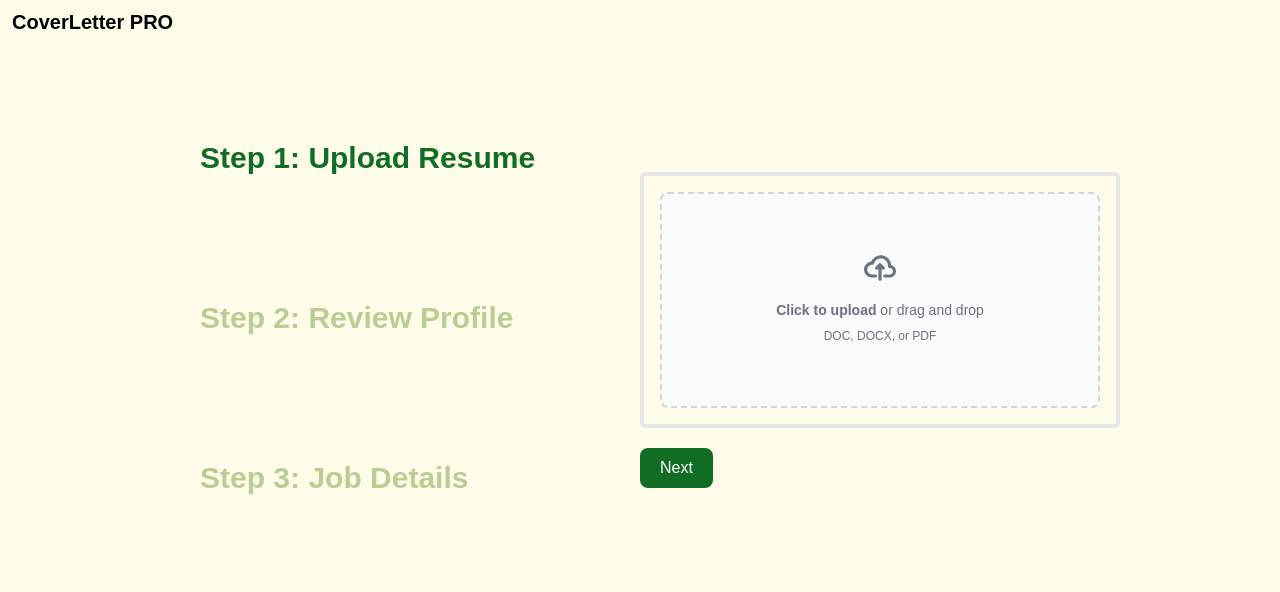
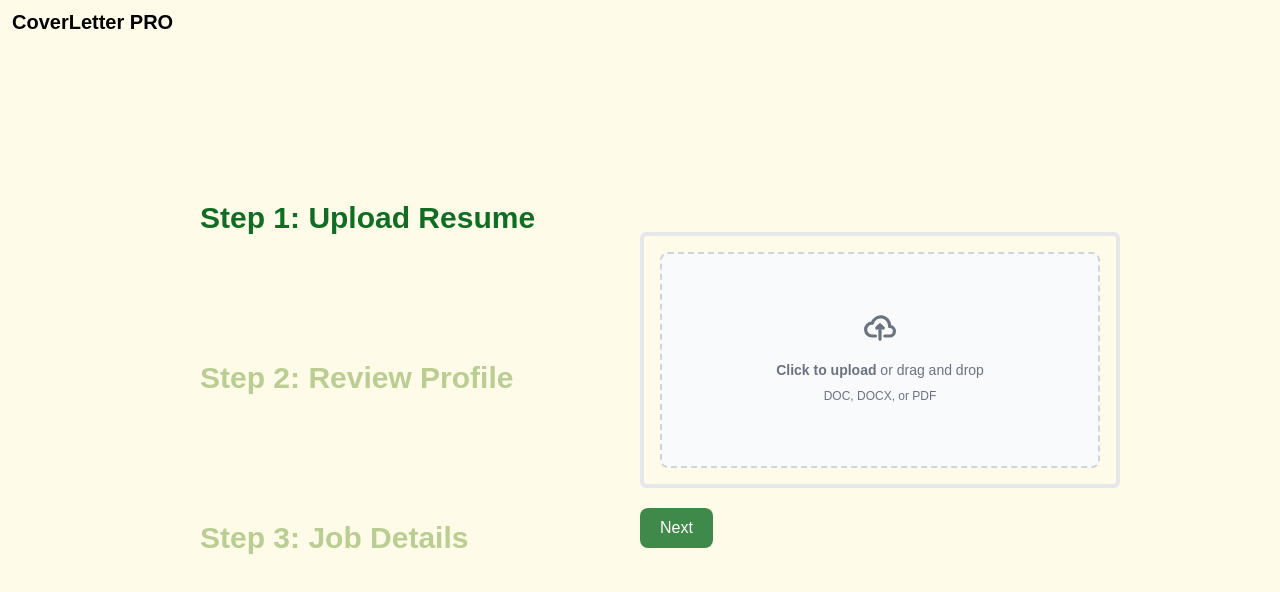
Before and after one commit to JoyceMaidd/demo, a React (Vite) app: page / in a window 1280 px wide. Shown: the top 592 px of the page. Built offline with nearby package versions, Linux system fonts and the light colour scheme.

Commit message:
feat: Router

```diff
--- a/src/App.jsx
+++ b/src/App.jsx
@@ -2,6 +2,7 @@ import React from 'react'
 import { BrowserRouter, Link, Route, Routes } from 'react-router-dom'
 import { Navbar } from './components'
 import WorkSpace from './pages/WorkSpace'
+import LetterGenerate from './pages/LetterGenerate'
 const App = () => {
 
 
@@ -11,7 +12,10 @@ const App = () => {
        <Navbar/>
      </header>
      <main className='bg-yellow-50'>
-      <WorkSpace/>
+      <Routes>
+        <Route path='/' element={<WorkSpace/>}/>
+        <Route path='/generatedletter' element={<LetterGenerate/>}/>
+      </Routes>
      </main>
     </BrowserRouter>
   )
--- a/src/components/NavButtons.jsx
+++ b/src/components/NavButtons.jsx
@@ -4,8 +4,8 @@ const NavButtons = ({nextStep, prevStep, step, handleSubmit, disabled}) => {
   return (
     <div className="flex gap-3">
       {step > 1 && <button onClick={prevStep}>Back</button>}
-      {step < 3 && <button onClick={nextStep} className='text-white bg-[#106D24] font-medium rounded-lg text-base px-5 py-2'>Next</button>}
-      {step == 3 && <button type='submit' disabled={disabled} onClick={handleSubmit} className='text-white bg-[#106D24] font-medium rounded-lg text-base px-5 py-2'>Submit</button>}
+      {step < 3 && <button onClick={nextStep} className='text-white bg-[#106D24] opacity-80 hover:opacity-100 font-medium rounded-lg text-base px-5 py-2'>Next</button>}
+      {step == 3 && <button type='submit' disabled={disabled} onClick={handleSubmit} className='text-white bg-[#106D24] opacity-80 hover:opacity-100 font-medium rounded-lg text-base px-5 py-2'>Submit</button>}
     </div>
   )
 }
--- /dev/null
+++ b/src/pages/LetterGenerate.jsx
@@ -0,0 +1,9 @@
+import React from 'react'
+
+const LetterGenerate = () => {
+  return (
+    <div>LetterGenerate</div>
+  )
+}
+
+export default LetterGenerate
--- a/src/pages/WorkSpace.jsx
+++ b/src/pages/WorkSpace.jsx
@@ -42,7 +42,8 @@ const WorkSpace = (props) => {
         setSending(false);
         setStatus(data.message);
         setTimeout(() => setStatus(""), 5000);
-    })
+        window.open("/generatedletter", "_self")
+      })
   }
 
   const nextStep = () => {
@@ -56,7 +57,7 @@ const WorkSpace = (props) => {
     }
   }
   return (
-    <div className="flex pb-10 justify-center px-40 pt-[100px]">
+    <div className="flex justify-center py-40 px-40">
       <div className="w-full">
         <Step number={1} title={"Upload Resume"} currentStep={currentStep} />
         <Step number={2} title={"Review Profile"} currentStep={currentStep} />
```
